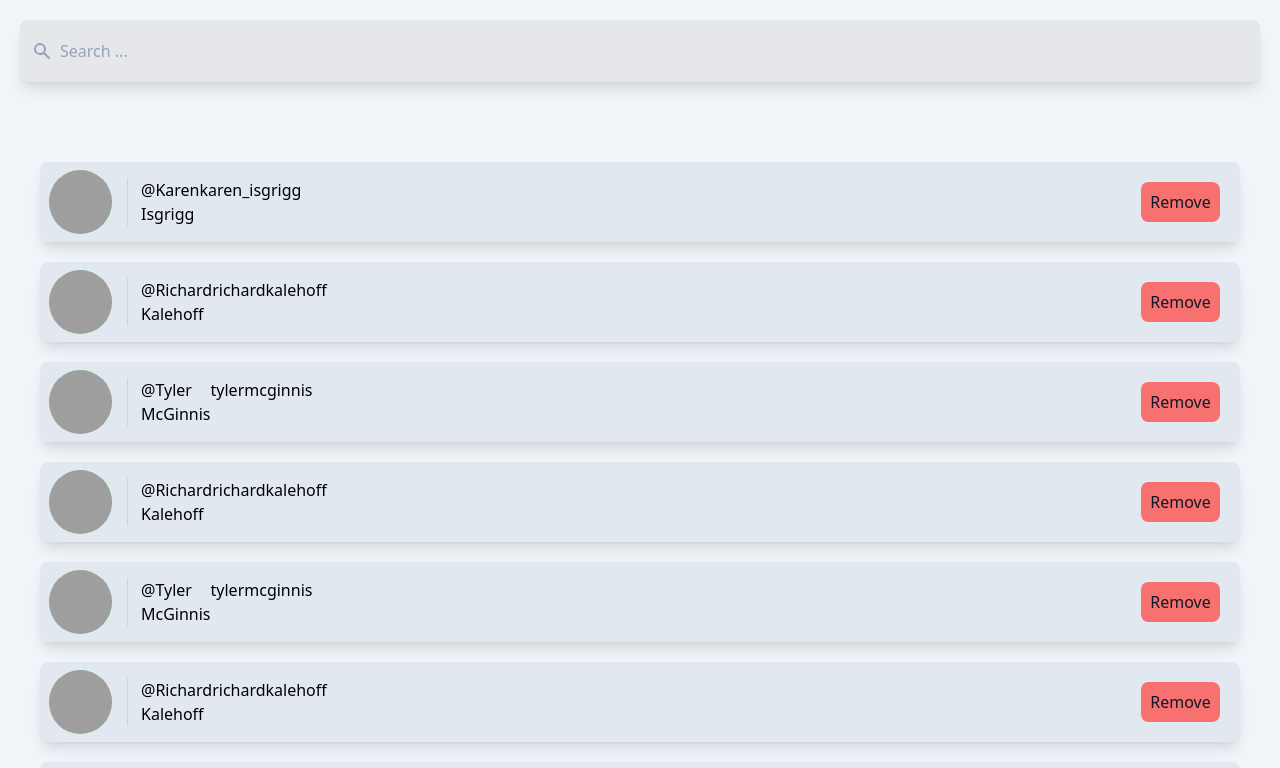
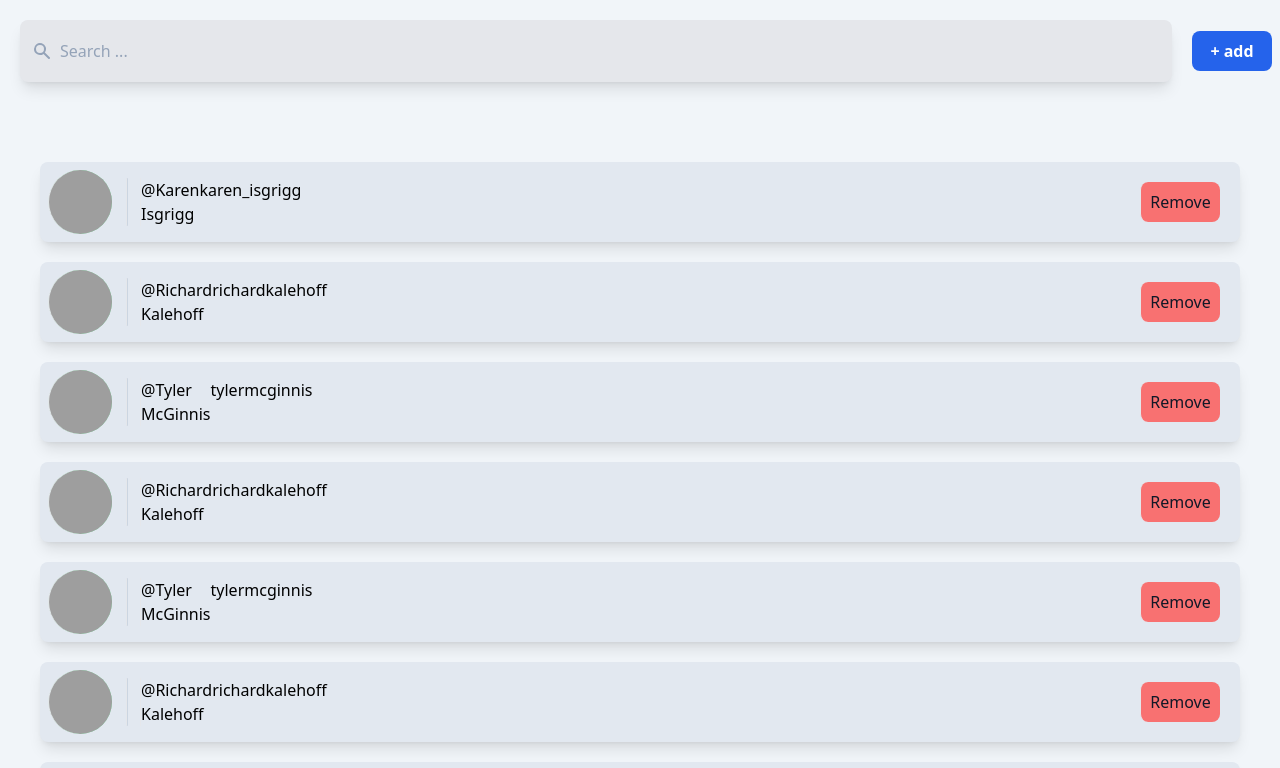
Before and after one commit to sorydi3/braozn, a React (Create React App) app in the folder my-project_browsnv0/: page / in a window 1280 px wide. Shown: the top 768 px of the page. Built offline with nearby package versions, Linux system fonts and the light colour scheme; grey boxes are pictures that could not be loaded.

Commit message:
button to add new user added

```diff
--- a/my-project_browsnv0/src/Contact.js
+++ b/my-project_browsnv0/src/Contact.js
@@ -38,7 +38,12 @@ export default function Contact() {
   return (
     <div className="flex flex-col w-screen h-screen">
       <div className="h-screen w-screen flex flex-col bg-slate-100 relative">
-        <SearchComponent onSearch={setSearch} />
+        <div className="flex">
+          <SearchComponent onSearch={setSearch} />
+          <button className="bg-blue-600 hover:bg-blue-400 text-white rounded-lg font-bold flex-shrink-0 w-20 h-10 m-auto mr-2">
+            + add
+          </button>
+        </div>
         <ListContact
           contacts={search === "" ? contacts : filtered}
           onOpenModal={handleOnOpen}
--- a/my-project_browsnv0/src/SearchComponent.jsx
+++ b/my-project_browsnv0/src/SearchComponent.jsx
@@ -2,7 +2,7 @@ import React from "react";
 
 export default function SearchComponent({ onSearch }) {
     return (
-        <div className="search rounded-lg p-5 w-full">
+        <div className="search rounded-lg p-5 flex-grow">
         <form className="group relative">
             <svg width="20" height="20" fill="currentColor" class="absolute left-3 top-1/2 -mt-2.5 text-slate-400 pointer-events-none group-focus-within:text-blue-300" aria-hidden="true">
                 <path fill-rule="evenodd" clip-rule="evenodd" d="M8 4a4 4 0 100 8 4 4 0 000-8zM2 8a6 6 0 1110.89 3.476l4.817 4.817a1 1 0 01-1.414 1.414l-4.816-4.816A6 6 0 012 8z" />
```
